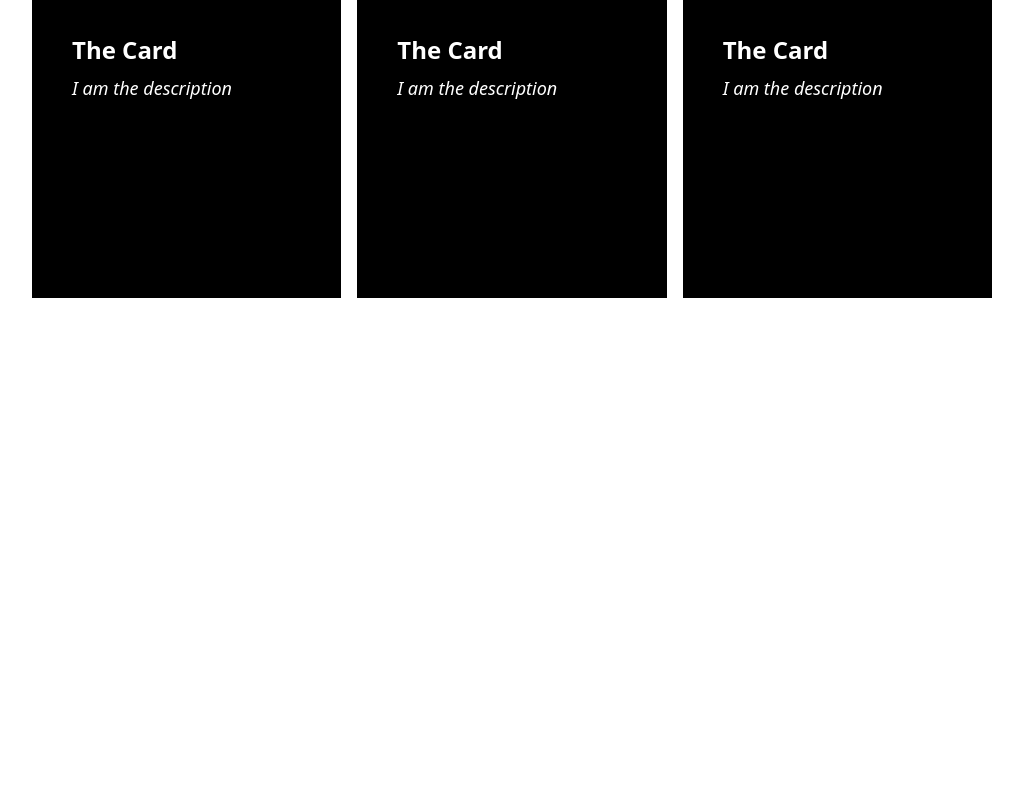
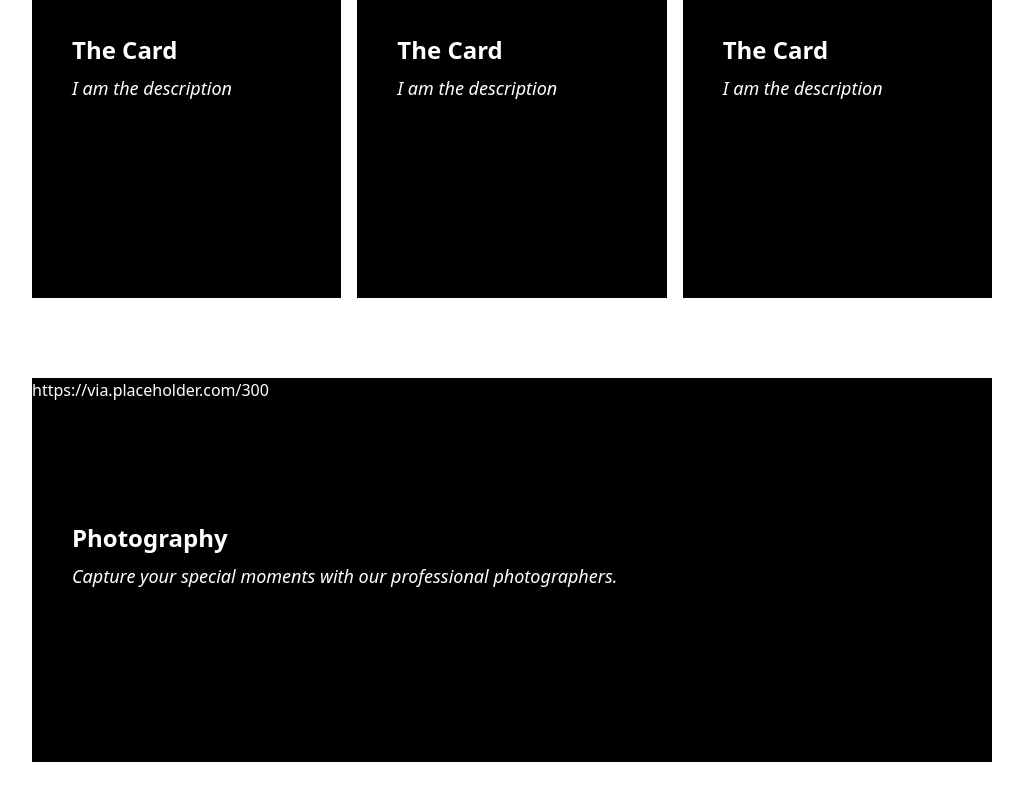
Before and after one commit to Jessica-Agorye/CaptureEvent, a React (Vite) app: page / in a window 1280 px wide. Shown: the part 1114-1914 px from the top of the page, without its empty margins (128-1151 px from the left). Before the commit the page ends 1452 px from the top, so only its background shows below. Built offline with nearby package versions, Linux system fonts and the light colour scheme.

Commit message:
added different options for dropdown

```diff
--- a/package.json
+++ b/package.json
@@ -13,6 +13,7 @@
     "@tailwindcss/vite": "^4.1.11",
     "react": "^19.1.1",
     "react-dom": "^19.1.1",
+    "react-router-dom": "^7.8.2",
     "tailwindcss": "^4.1.11"
   },
   "devDependencies": {
--- a/src/layout/HeroSection.tsx
+++ b/src/layout/HeroSection.tsx
@@ -2,7 +2,9 @@ import NavMenu from "../components/NavMenu";
 import MeteorRain from "../assets/images/meteor-rain.gif";
 
 const HeroSection = () => {
-  const options = ["Photgraphy", "Catering", "Decoration", "Planning"];
+  const vendors = ["Photgraphy", "Catering", "Decoration", "Planning"];
+  const budget = ["$500 - $1000", "$1000 - $2000", "$2000 - $5000"];
+  const states = ["California", "Texas", "New York", "Florida"];
 
   return (
     <>
@@ -15,7 +17,7 @@ const HeroSection = () => {
           <div>
             <select className="border-2 border-gray-300 p-2 shadow-2xl rounded-lg ml-10">
               <option value=""> Vendors </option>
-              {options.map((option, index) => (
+              {vendors.map((option, index) => (
                 <option key={index} value={option}>
                   {option}{" "}
                 </option>
@@ -25,7 +27,7 @@ const HeroSection = () => {
           <div>
             <select className="border-2 border-gray-300 p-2 shadow-2xl rounded-lg ml-10">
               <option value=""> Budget </option>
-              {options.map((option, index) => (
+              {budget.map((option, index) => (
                 <option key={index} value={option}>
                   {option}{" "}
                 </option>
@@ -35,7 +37,7 @@ const HeroSection = () => {
           <div>
             <select className="border-2 border-gray-300 p-2 shadow-2xl rounded-lg ml-10">
               <option value=""> State </option>
-              {options.map((option, index) => (
+              {states.map((option, index) => (
                 <option key={index} value={option}>
                   {option}{" "}
                 </option>
--- /dev/null
+++ b/src/layout/MainSection.tsx
@@ -0,0 +1,15 @@
+import Cards from "../components/Cards";
+
+const MainSection = () => {
+  return (
+    <div>
+      <Cards
+        title="Photography"
+        description="Capture your special moments with our professional photographers."
+        imageUrl="https://via.placeholder.com/300"
+      />
+    </div>
+  );
+};
+
+export default MainSection;
--- /dev/null
+++ b/src/pages/Photography.tsx
@@ -0,0 +1,5 @@
+const Photography = () => {
+  return <div>Photography</div>;
+};
+
+export default Photography;
--- a/src/screen/ScreenPage.tsx
+++ b/src/screen/ScreenPage.tsx
@@ -1,5 +1,6 @@
 import HeroSection from "../layout/HeroSection";
 import AboutSection from "../layout/AboutSection";
+import MainSection from "../layout/MainSection";
 
 const ScreenPage = () => {
   return (
@@ -12,6 +13,11 @@ const ScreenPage = () => {
         {" "}
         <AboutSection />
       </div>
+
+      <div className="mt-20 mx-40 mb-30">
+        {" "}
+        <MainSection />
+      </div>
     </>
   );
 };
```
Also changed, not shown: 1 other file (tests, documents, lock files or other folders).
